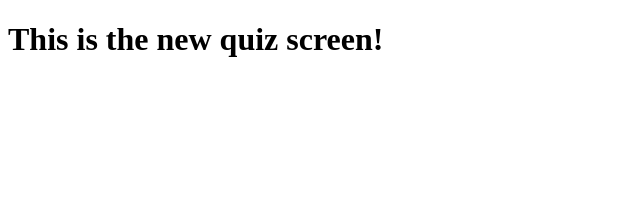
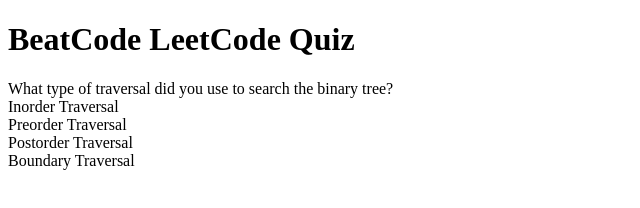
Before and after one commit to Wabona/Beat-Code, a browser extension: page quiz.html in a window 1280 px wide. Shown: the whole page, without its empty margins (0-640 px from the left). Drawn offline with Linux system fonts and the light colour scheme.

Commit message:
start quiz interface

```diff
--- a/popup.js
+++ b/popup.js
@@ -5,6 +5,11 @@
 
     function quizScreen(){
         window.location.href = 'quiz.html';
+    }
+
+    // checking the answer for the quiz
+    function checkAnswer(){
+
     }
 
     generateButton.addEventListener('click', function () {
--- a/quiz.html
+++ b/quiz.html
@@ -7,6 +7,16 @@
     <title>Document</title>
 </head>
 <body>
-        <h1>This is the new quiz screen!</h1>
+    <div id="quiz-container">
+        <h1>BeatCode LeetCode Quiz</h1>
+        <div class="question">What type of traversal did you use to search the binary tree?</div>
+        <div class="options">
+            <div class="option" onclick="checkAnswer('Inorder Traversal')">Inorder Traversal</div>
+            <div class="option" onclick="checkAnswer('Preorder Traversal')">Preorder Traversal</div>
+            <div class="option" onclick="checkAnswer('Postorder Traversal')">Postorder Traversal</div>
+            <div class="option" onclick="checkAnswer('Boundary Traversal')">Boundary Traversal</div>
+        </div>
+        <div id="result"></div>
+    </div>
 </body>
 </html>
```
